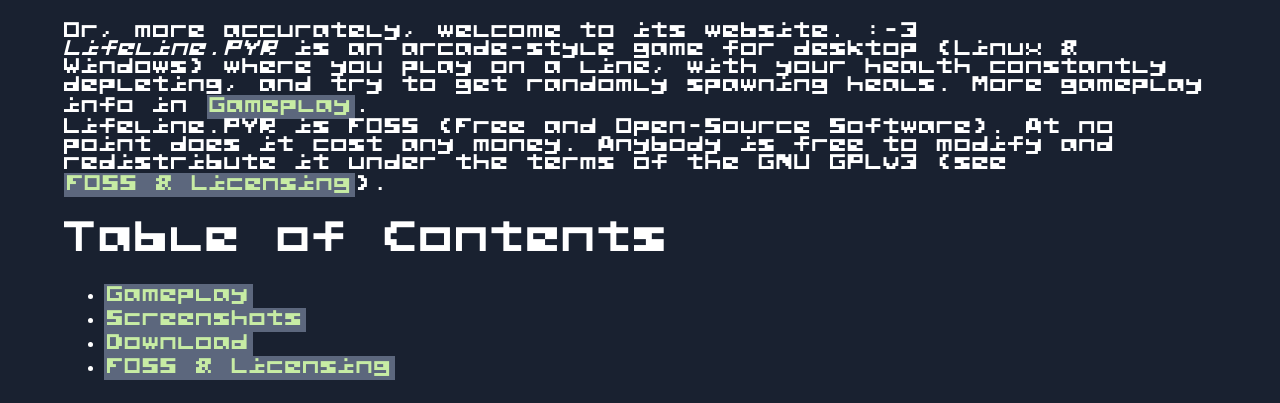
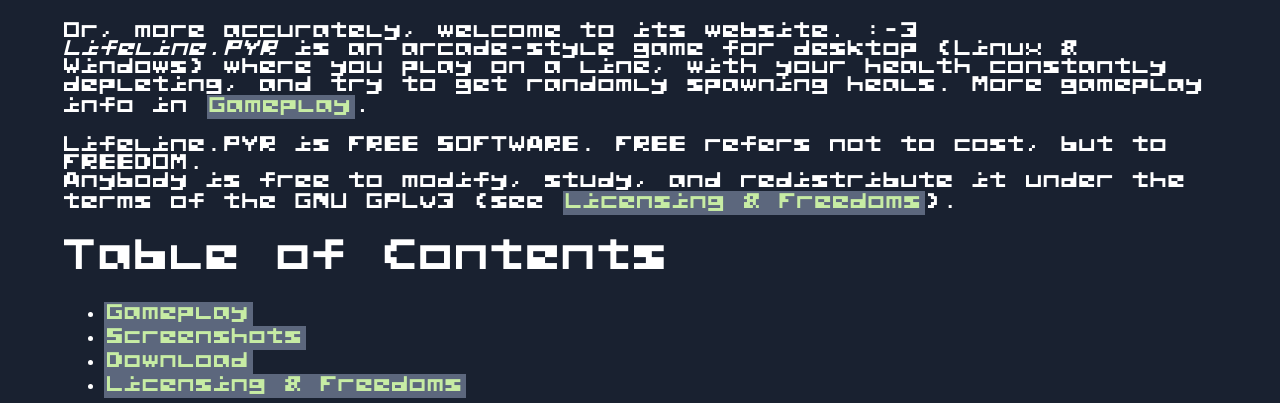
Before and after one commit to Jasperredis/Lifeline.PYR, a plain HTML site: page index.html in a window 1280 px wide. Shown: the part 493-896 px from the top of the page. Drawn offline with Linux system fonts and the light colour scheme.

Commit message:
Slightly change wording

```diff
--- a/index.html
+++ b/index.html
@@ -49,10 +49,10 @@
 		<i>Lifeline.PYR</i> is an arcade-style game for desktop (Linux & Windows)
 		where you play on a line, with your health constantly depleting,
 		and try to get randomly spawning heals.
-		More gameplay info in <a href="#gameplay">Gameplay</a>.<br>
-		Lifeline.PYR is FOSS (Free and Open-Source Software). At no point does it cost any money.
-		Anybody is free to modify and redistribute it under the terms of the GNU GPLv3
-		(see <a href="#foss">FOSS & Licensing</a>).
+		More gameplay info in <a href="#gameplay">Gameplay</a>.<br><br>
+		Lifeline.PYR is FREE SOFTWARE. FREE refers not to cost, but to FREEDOM.<br>
+		Anybody is free to modify, study, and redistribute it under the terms of the GNU GPLv3
+		(see <a href="#free">Licensing & Freedoms</a>).
 	  </p>
 
 	  <h1 id="toc">Table of Contents</h1>
@@ -60,7 +60,7 @@
 		<li><a href="#gameplay">Gameplay</a></li>
 		<li><a href="#screenshots">Screenshots</a></li>
 		<li><a href="#download">Download</a></li>
-		<li><a href="#foss">FOSS & Licensing</a></li>
+		<li><a href="#free">Licensing & Freedoms</a></li>
 	  </ul>
 
 	  <h1 id="gameplay">Gameplay</h1>
@@ -107,8 +107,11 @@
 		<button>Download from GameJolt</button>
 	  </a>
 
-	  <h1 id="foss">FOSS & Licensing</h1>
+	  <h1 id="free">Licensing & Freedoms</h1>
 	  <p>
+		Lifeline.PYR is FREE SOFTWARE. You are FREE to modify, study, and redistribute it freely.
+		For more information, see
+		<a href="https://www.gnu.org/philosophy/free-sw.html">the GNU Project's Free Software Definition</a>.<br><br>
 		<i>Lifeline.PYR</i> is licensed under the
 		<a href="https://www.gnu.org/licenses/gpl-3.0.html">GNU GPLv3</a>
 		(GNU General Public License v3). It is FREE SOFTWARE.<br>
```
